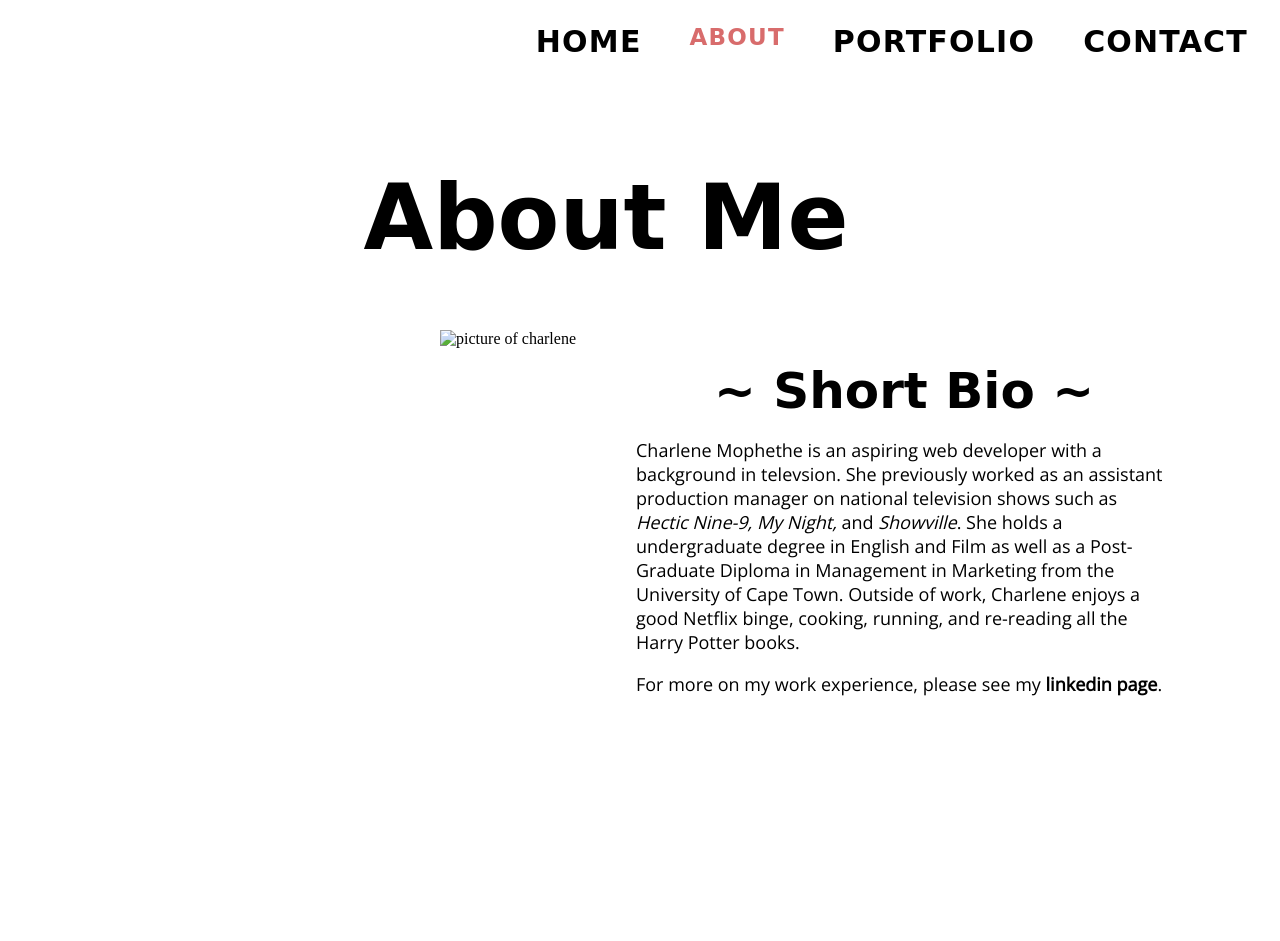
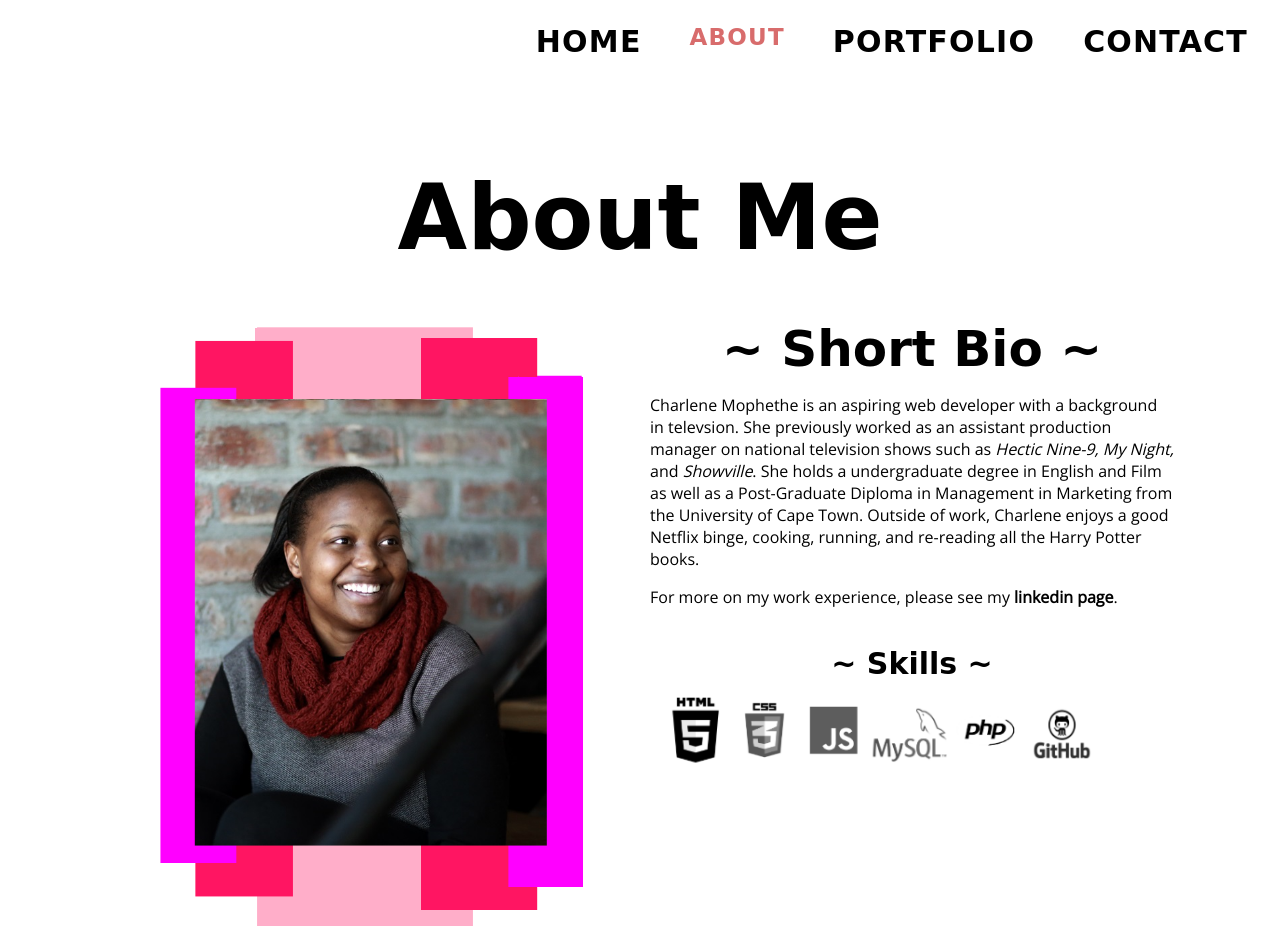
Before and after one commit to isthischarlene/charlenemophethe.github.io, a plain HTML site: page about.html in a window 1280 px wide. Before the commit the page ends 860 px from the top, so only its background shows below. Drawn offline with nearby package versions, Linux system fonts and the light colour scheme; a web font is replaced by a local one.

Commit message:
changed styling. added new main image and skills image

```diff
--- a/about.html
+++ b/about.html
@@ -10,6 +10,7 @@
       <link href="https://fonts.googleapis.com/css?family=Londrina+Shadow" rel="stylesheet">
 </head>
 <body>
+
      <!--Navigation Bar-->
      <header class="container">
             <nav>
@@ -33,7 +34,7 @@
         <section class="wrapper">
             <h1 class="heading">About Me</h1>
                 <article class="aside aside-1">
-                    <img src="images/about.jpg" alt="picture of charlene" id="about-image">
+                    <img src="images/new-background-2.png" alt="picture of charlene" id="about-image">
                 </article>
 
                 <aside class="aside aside-2">
@@ -41,8 +42,15 @@
                     <p>Charlene Mophethe is an aspiring web developer with a background in televsion. She previously worked as an assistant production manager on national television shows such as <i>Hectic Nine-9, My Night,</i> and <i>Showville</i>. She holds a undergraduate degree in English and Film as well as a Post-Graduate Diploma in Management in Marketing from the University of Cape Town. Outside of work, Charlene enjoys a good Netflix binge, cooking, running, and re-reading all the Harry Potter books.</p>
 
                     <p>For more on my work experience, please see my <a href="https://www.linkedin.com/in/charlene-mophethe-524250107/">linkedin page</a>.</p>
+
+                    <br>
+                    <div>
+                        <div class="port-skills">
+                            <h3>~ Skills ~</h3>
+                            <img src="images/skills-image.png" alt="pictures of language icons" class="skills-image">
+                        </div>
+                    </div>
                 </aside>
-
         </section>
 
     </body>
--- a/css/style.css
+++ b/css/style.css
@@ -170,24 +170,13 @@ nav ul li a {
 
 /*================== ABOUT PAGE =================*/
 
-/*---- ABOUT PAGE HEADINGS ----*/
-#about-header {
-    font-size: 90px;
-    font-family: 'Londrina Shadow', cursive;
-    text-align: center;
-    margin-top: 80px;
-    margin-bottom: 30px;
-}
-
-/*---- ABOUT PAGE MAIN CONTENT ----*/
-
 .wrapper {
     display: flex;
     flex-flow: row wrap;
     text-align: center;
-    margin-left: 30px;
-    margin-right: 40px;
-    width: 90%;
+    margin: auto;
+    width: 85%;
+
 }
 
 .wrapper > * {
@@ -195,17 +184,8 @@ nav ul li a {
     flex: 1 100%;
 }
 
-.aside-1 {
-    width: 300px;
-    height: 550px;
-    text-align: right;
-    padding-right: 50px;
-    padding-top: 20px;
-    background: white;
-
-}
 .aside-2 {
-    width: 60%;
+    width: 100%;
     text-align: left;
     font-family: 'Open Sans', sans-serif;
 }
@@ -214,11 +194,20 @@ nav ul li a {
     font-family: 'Londrina Shadow', cursive;
     font-size: 50px;
     text-align: center;
-    margin-bottom: 0px;
+    margin-bottom: 0;
+    margin-top: 0;
+}
+
+.aside-2 h3 {
+    font-family: 'Londrina Solid', cursive;
+    font-size: 30px;
+    text-align: center;
+    margin-bottom: 0;
+    margin-top: 0;
 }
 
 .aside-2 p {
-    font-size: 18px;
+    font-size: 16px;
 }
 
 .aside-2 a {
@@ -233,6 +222,13 @@ nav ul li a {
     font-size: 20px;
   }
 
+#about-image {
+    width: 85%;
+}
+
+.skills-image {
+    width: 90%;
+}
 /*================== PORTFOLIO PAGE  =================*/
 
 .gallery-container {
@@ -382,18 +378,6 @@ nav ul li a {
 
 
 /*================== LOGOS AND ICONS =================*/
-
-.skills-icon {
-    height: 80px;
-    width: 80px;
-    margin-left: 40px;
-}
-
-.skills-icon2 {
-    height: 80px;
-    width: 110px;
-    margin-left: 30px;
-}
 
 .social-icon {
     height: 35px;
```
Also changed, not shown: images/new-background-2.png (added).
